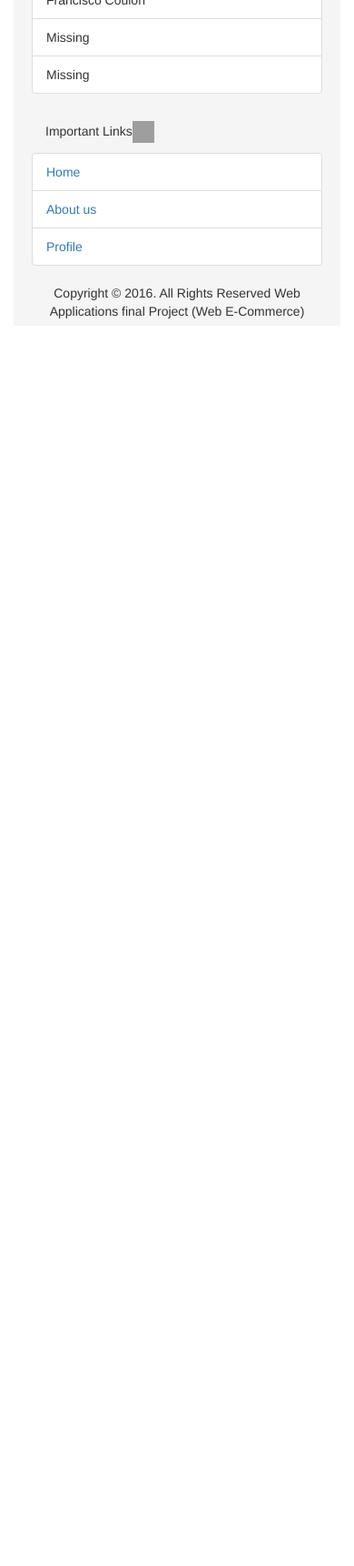
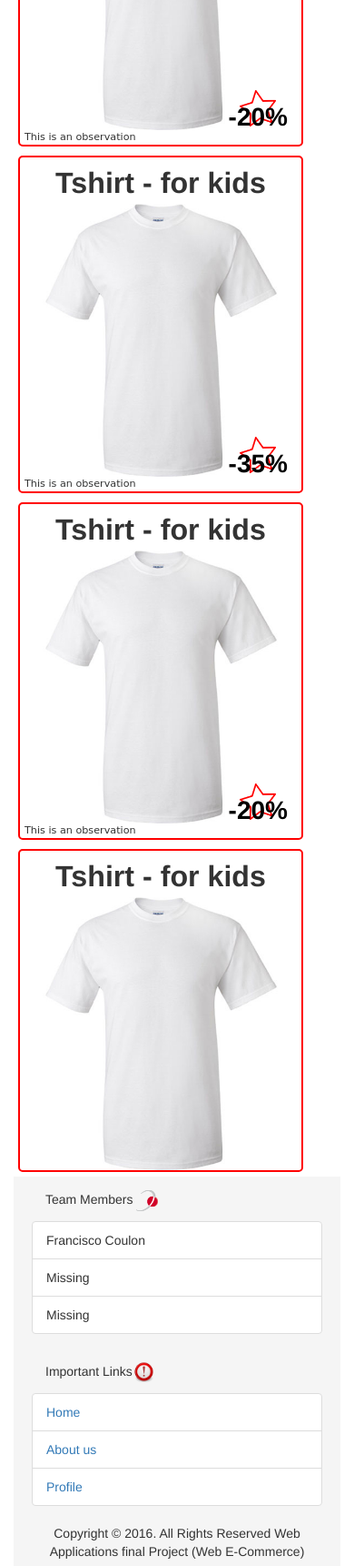
Before and after one commit to javiercoulon/3715ecommerce, a PHP site: page / in a window 390 px wide; the page is wider, and only the part inside the window is pictured. Shown: the part 578-2299 px from the top of that part at 91% size. Before the commit the page ends 928 px from the top of that part, so only its background shows below. Run offline with PHP 8.4, Linux system fonts and the light colour scheme; grey boxes are pictures that could not be loaded.

Commit message:
Another commit, this time is for the connection.php stuff, see the trello board for further details. Also the header (delete a <p> tag, and first version of my module. with some tests data

```diff
--- /dev/null
+++ b/web/css/products_css.css
@@ -0,0 +1,74 @@
+.product_container{
+		float: left;
+		border: red solid 2px;
+		border-radius: 5px;
+		padding: 5px;
+		margin: 5px;
+		padding-bottom: 0px;
+		position: relative;
+	}
+
+	 .product_description_container{
+		position: absolute;
+		top: 0%;
+		-webkit-transition: all ease-in-out .5s;
+		width: 100%;
+		height: 100%;
+		left: 0%;
+		background-color: rgba(0,0,0,.6);
+		opacity: 0;
+
+	}
+
+	.product_description{
+		padding: 10%;
+		padding-top: 15%;
+		color: white;
+	}
+	.product_pure_image{
+		max-width: 300px;
+		max-height: 300px;
+	}
+
+	.product_title{
+		text-align: center;
+		font-weight: 900;
+		font-size: 2.3em;
+	}
+	.product_container:hover .product_description_container {
+		opacity: 1;
+	}
+
+	.product_discountcontainer{
+		position: absolute;
+		right: 5px;
+		bottom: 0px;
+		background-image: url(../resources/imgs/red_start.png);
+		background-repeat: no-repeat;
+		background-size: 40px;
+		background-position: top;
+
+		padding: 10px;
+		min-width: 50px;
+		min-height: 50px;
+		text-align: center;
+		color: black;
+		font-size: 2em;
+		font-weight: 900;
+
+	}
+	.product_discountcontainer:after{
+		content: '%'
+	}
+	.product_discountcontainer:before{
+		content: '-'
+	}
+	.product_observation{
+		font-family: cursive;
+		font-size: 0.8em;
+	}
+
+	.product_options{
+		padding: 10px;
+		color: white;
+	}
--- /dev/null
+++ b/web/js/products_script.js
@@ -0,0 +1,72 @@
+ var Product_Categories=[];
+ $(document).ready(function(){
+
+
+                $(".product_options .product_option_command .btn").click(function(){
+                  var product_container=$(this).parent().parent().parent().
+                          parent().parent().parent().parent();
+                  var product_id_container=product_container.children(".product_id_container:first-child");
+                  var product_quantity_container=product_container.find(".product_quantity:first-child");
+                  var product_id=parseInt(product_id_container.val());
+                  var product_quantity=parseInt(product_quantity_container.val());
+                  alert(product_id+" q: "+product_quantity)
+                  //console.info(product_quantity.val())
+
+                });
+                $(".btn_filter_type").click(function(){
+                  $(this).toggleClass('btn-success');
+                  if($(this).hasClass('btn-success')){
+                    addToArray($(this).attr('id_cat'));
+                  }else{
+                    console.info($(this).attr('id_cat')+' '+(typeof $(this).attr('id_cat')));
+                   removeFromArray($(this).attr('id_cat'))
+                  }
+                  console.info(Product_Categories);
+                  updateProducts();
+
+                });
+
+            });
+
+
+
+ function addToArray(val){
+   Product_Categories.push(val);
+
+ }
+
+ function removeFromArray(val){
+    for(var i in Product_Categories){
+        if(Product_Categories[i]==val){
+            Product_Categories.splice(i,1);
+            break;
+            }
+    }
+ }
+
+ function updateProducts(){
+    var product_query=$("#product_query").val();
+    var sendquery=false;
+    var sendFilter=false;
+    if(product_query.length>0){
+      sendquery=true;
+    }
+    if(Product_Categories.length>0){
+      sendFilter=true;
+    }
+
+    if(!sendFilter&&!sendquery){
+      return;
+    }
+
+    $.ajax({
+       type: "POST",
+       data: {operation:'reload',query:product_query,filters:Product_Categories,type:'_asinc',offset:0,max:10},
+       url: BACKEND_URL+"list_products.php",
+       success: function(msg){
+        console.info(msg);
+       }
+    });
+
+
+ }
--- /dev/null
+++ b/web/resources/backend/products/list_products.php
@@ -0,0 +1,159 @@
+<?php
+
+	//echo $_REQUEST['operation'].'nooooo';
+	if(isset($_REQUEST['operation'])&&!empty($_REQUEST['operation'])){
+		$operation=$_REQUEST['operation'];
+	}else if(isset($_PRODUCTS_customoperation)){
+		$operation=$_PRODUCTS_customoperation;
+	}else{
+		$operation='default';
+	}
+	//$operation=isset($_REQUEST['operation'])?$_REQUEST['operation']:isset($_PRODUCTS_customoperation)?$_PRODUCTS_customoperation:'default';
+	//echo $operation."this is is";
+
+	switch ($operation) {
+		case 'init_load':
+			//initial load
+$products=array(
+		array(
+			"product_id"=>1,
+			"product_title"=>"Tshirt - for kids",
+			"product_image"=>"tshirt.jpg",
+			"product_description"=>"ThisThis is a descriptionThis is a descriptionThis is
+			a descriptionThis is a description is a description",
+			"product_weigh"=>45,
+			"product_color"=>"black",
+			"product_status"=>1,
+			"product_observation"=>"This is an observation",
+			"product_discount"=>20,
+			"category_id"=>1,
+
+			),
+		array(
+			"product_id"=>1,
+			"product_title"=>"Tshirt - for kids",
+			"product_image"=>"tshirt.jpg",
+			"product_description"=>"ThisThis is a descriptionThis is a descriptionThis is
+			a descriptionThis is a description is a description",
+			"product_weigh"=>45,
+			"product_color"=>"black",
+			"product_status"=>1,
+			"product_observation"=>"This is an observation",
+			"product_discount"=>35,
+			"category_id"=>1,
+
+			),
+		array(
+			"product_id"=>1,
+			"product_title"=>"Tshirt - for kids",
+			"product_image"=>"tshirt.jpg",
+			"product_description"=>"ThisThis is a descriptionThis is a descriptionThis is
+			a descriptionThis is a description is a description",
+			"product_weigh"=>45,
+			"product_color"=>"black",
+			"product_status"=>1,
+			"product_observation"=>"This is an observation",
+			"product_discount"=>20,
+			"category_id"=>1,
+
+			),
+		array(
+			"product_id"=>1,
+			"product_title"=>"Tshirt - for kids",
+			"product_image"=>"tshirt.jpg",
+			"product_description"=>"ThisThis is a descriptionThis is a descriptionThis is
+			a descriptionThis is a description is a description",
+			"product_weigh"=>45,
+			"product_color"=>"black",
+			"product_status"=>1,
+			"product_observation"=>"",
+			"product_discount"=>0,
+			"category_id"=>1,
+
+			),
+		);
+
+
+		foreach ($products as $product) {
+
+?>
+
+			<div class="product_container">
+					<input type="hidden" name="product_id" value="<?php echo $product['product_id'];?>" class="product_id_container">
+					<div class="product_details">
+							<div class="product_title">
+								<?php echo $product['product_title'];?>
+							</div>
+							<div class="product_image">
+								<img class="product_pure_image" src="<?php echo $_IMAGESURL;?>test/<?php echo $product['product_image'];?>">
+							</div>
+							<div class="product_description_container">
+								<div class="product_description">
+									<?php echo $product['product_description'];?>
+									<ul class="product_data">
+										<li>Weigh: <?php echo $product['product_weigh'];?></li>
+										<li>Color: <?php echo $product['product_color'];?></li>
+										<li>Status: <?php echo $product['product_status'];?></li>
+									</ul>
+								</div>
+								<div class="product_options">
+									<div class="row">
+										<div class="col-xs-12 col-md-6">
+											<span class="product_option_label">Quantity</span>
+
+											<span class="product_option_command">
+												<input type="number" min="0" max="5" class="form-control product_quantity">
+											</span>
+										</div>
+										<div class="col-xs-12 col-md-6">
+										    <span class="product_option_label">Operation</span>
+											<span class="product_option_command">
+												<button class="btn btn-primary form-control">Add to Cart</button>
+											</span>
+										</div>
+									</div>
+								</div>
+							</div>
+							<?php if(isset($product['product_observation'])&&strlen($product['product_observation'])>0):?>
+								<div class="product_observation">
+									<?php echo $product['product_observation'];?>
+								</div>
+							<?php endif;?>
+
+							<?php if(isset($product['product_discount'])&&$product['product_discount']>0):?>
+								<span class="product_discountcontainer"><?php echo $product['product_discount'];?></span>
+							<?php endif;?>
+
+
+					</div>
+			</div>
+
+<?php
+		}
+			break;
+			case 'reload':
+
+				$resp=array();
+				if ($_SERVER['REQUEST_METHOD'] === 'POST') {
+					  header("Content-Type: application/json");
+					  $query=$_POST['query'];
+					  $filters=$_POST['filters'];
+					  $type=$_POST['type'];
+					  $offset=$_POST['offset'];
+					  $max=$_POST['max'];
+					  $use_query=!empty($query);
+					  $use_filters=!empty($filters);
+					  $resp['params']=array('query' => $query,'filters' =>$filters ,'type' =>$type ,
+					  	'offset' =>$offset ,'max' =>$max,'usequery'=>$use_query,'use_filters'=>$use_filters);
+
+					  echo json_encode($resp);
+					  return;
+				}
+				break;
+
+		default:
+			# code...
+			break;
+	}
+
+?>
--- a/web/resources/constants.php
+++ b/web/resources/constants.php
@@ -1,9 +1,9 @@
 <?php
-	$_MYSERVERFILEROOT="H:/My Documents/Desktop/3715/git/web";
+	$_MYSERVERFILEROOT="C:/apweb/apache/htdocs/sites/Hidden_pages_chesdev/sites/studies/memorialu/webapp/finalproject/trunk/web";
 	$_SERVERURLROOT="/ecommerce/";
 	$_RESOURCESPATH=$_MYSERVERFILEROOT."/resources/";
 	$_CSSURL=$_SERVERURLROOT."css/";
 	$_JSURL=$_SERVERURLROOT."js/";
-	$_IMAGESURL="resources/imgs";
+	$_IMAGESURL=$_SERVERURLROOT."resources/imgs/";
 
 ?>
--- a/web/resources/footer.php
+++ b/web/resources/footer.php
@@ -60,6 +60,8 @@
       #footer {
         background-color: #f5f5f5;
         padding: 5px;
+        clear: both;
+        margin-top: 10px;
       }
 
 
--- a/web/resources/header.php
+++ b/web/resources/header.php
@@ -34,10 +34,4 @@
             </div><!--/.nav-collapse -->
         </div><!--/.container-fluid -->
     </nav>
-
-
-
-<link rel="stylesheet" type="text/css" href="<?php echo $_CSSURL;?>header.css">
-<div id="header_container">
-		<span>hello</span>
 </div>
```
Also changed, not shown: web/pages/products/index.php (+42 -4 lines), web/resources/connection.php (+26 -0 lines), web/resources/imgs/red_start.png (added), web/resources/imgs/test/tshirt.jpg (added).
